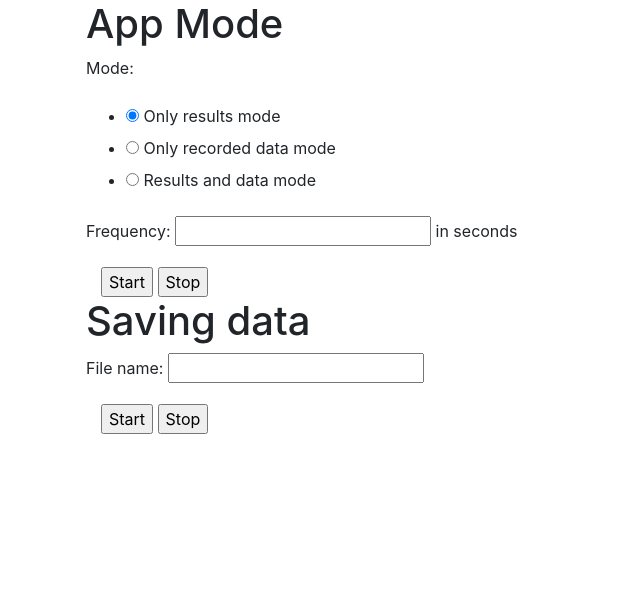
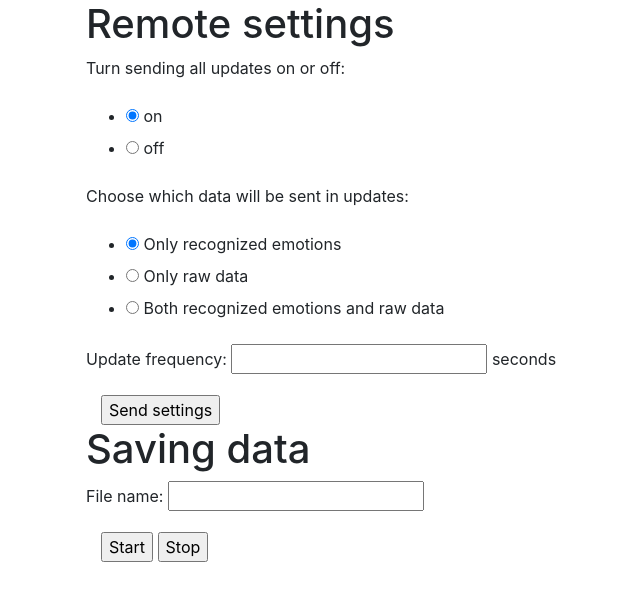
Before and after one commit to cudaczek/emorobot-django, a Django app: page /monitor/control/ in a window 1280 px wide. Shown: the part 56-657 px from the top of the page, without its empty margins (14-654 px from the left). Run offline with Django 3.2, Linux system fonts and the light colour scheme; some libraries are stand-ins or nearby versions.

Commit message:
turning update sending on and off

```diff
--- a/emorobot/monitor/forms.py
+++ b/emorobot/monitor/forms.py
@@ -2,15 +2,27 @@
 
 from django import forms
 
-MODE_CHOICES = [('results_mode', 'Only results mode'),
-                ('recorded_data_mode', 'Only recorded data mode'),
-                ('full_mode', 'Results and data mode')]
+MODE_CHOICES = [('results_mode', 'Only recognized emotions'),
+                ('raw_data_mode', 'Only raw data'),
+                ('full_mode', 'Both recognized emotions and raw data')]
 
 
 class RecognitionConfigForm(forms.Form):
     """ form to set recording parameters """
-    mode = forms.ChoiceField(choices=MODE_CHOICES, initial='results_mode', widget=forms.RadioSelect)
-    frequency = forms.IntegerField(min_value=5, help_text="in seconds")
+    send_updates = forms.ChoiceField(required=False,
+                                                                     label="Turn sending all updates on or off:",
+                                                                     choices=[('on','on'),('off','off')],
+                                                                     widget=forms.RadioSelect,
+                                                                     initial='on')
+    mode = forms.ChoiceField(required=False,
+                                                      choices=MODE_CHOICES,
+                                                      initial='results_mode',
+                                                      widget=forms.RadioSelect,
+                                                      label="Choose which data will be sent in updates:")
+    frequency = forms.FloatField(required=False,
+                                                           min_value=0.1,
+                                                           help_text="seconds",
+                                                           label="Update frequency:")
 
 
 class SavingConfigForm(forms.Form):
--- a/emorobot/monitor/msq_config_sender.py
+++ b/emorobot/monitor/msq_config_sender.py
@@ -28,7 +28,8 @@ class ConfigSender:
                                   start: NetworkType=None,
                                   tick_length: int=None):
         config = {}
-        if update_cycle_on:
+        if update_cycle_on is not None:
             config['UPDATE_CYCLE_ON'] = update_cycle_on
         # add other parameters to json if applicable
+        print(json.dumps(config))
         self.client.publish(self.config_topic, json.dumps(config))
--- a/emorobot/monitor/templates/control_panel.html
+++ b/emorobot/monitor/templates/control_panel.html
@@ -13,15 +13,14 @@
 
 <div class='container-fluid'>
 
-        <h1>App Mode</h1>
+        <h1>Remote settings</h1>
         <form action="{% url 'config' %}" method="POST">
             {% csrf_token %}
             <input type="hidden" name="next" value="{{ next }}">
             {{ config_form.as_p }}
 
             <div class="container">
-                <input type="submit" name="button" value="Start"/>
-                <input type="submit" name="button" value="Stop"/>
+                <input type="submit" name="button" value="Send settings"/>
             </div>
 
         </form>
--- a/emorobot/monitor/views.py
+++ b/emorobot/monitor/views.py
@@ -47,17 +47,18 @@ class ConfigFormView(FormView):
 
     def post(self, request, *args, **kwargs):
         config_sender = apps.get_app_config('monitor').config_sender
-        # hardcoded for now
-        config_sender.send_config(update_cycle_on=True)
+        config = {}
         question_form = self.form_class(request.POST)
-        answer_form = RecognitionConfigForm()
-        if question_form.is_valid():
-            question_form.save()
-            return self.render_to_response(self.get_context_data(sucess=True))
-        else:
-            return self.render_to_response(
-                self.get_context_data(question_form=question_form, answer_form=answer_form)
-            )
+        if question_form.data['send_updates'] is not None:
+            config['update_cycle_on'] = question_form.data['send_updates']=='on'
+        config_sender.send_config(**config)
+        config_form = RecognitionConfigForm(self.request.GET or None)
+        saving_form = SavingConfigForm(self.request.GET or None)
+        context = self.get_context_data(**kwargs)
+        context['config_form'] = config_form
+        context['saving_form'] = saving_form
+        return render(request, self.template_name, context)
+
 
 
 class SavingFormView(FormView):
```
